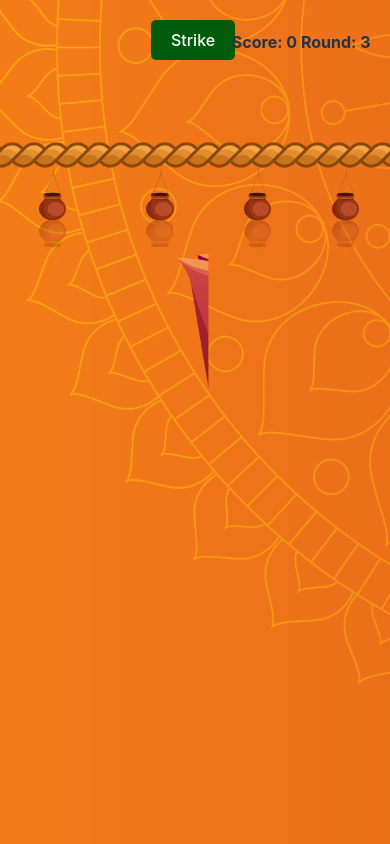
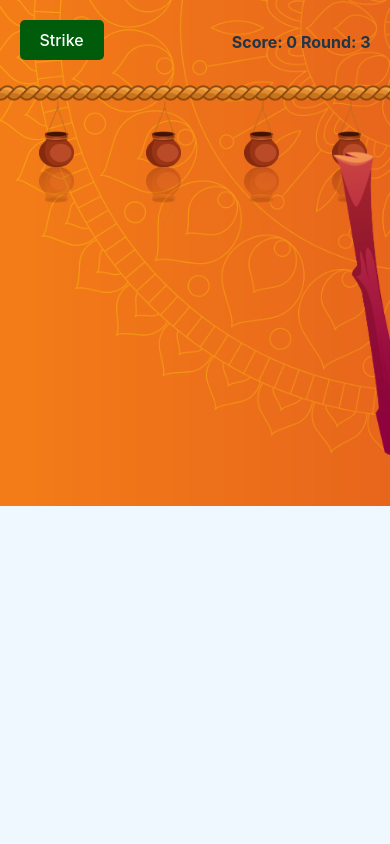
Before and after one commit to Nipunc55/New-Year-Games, a React (Vite) app: page /1 in a window 390 px wide. Built offline with nearby package versions, Linux system fonts and the light colour scheme.

Commit message:
CHG | make responsivenes

```diff
--- a/src/styles/Game_1.module.css
+++ b/src/styles/Game_1.module.css
@@ -87,7 +87,7 @@
 
 .buttonContainer {
   position: relative;
-  z-index: 10;
+  z-index: 0;
 }
 .popup {
   display: inline;
@@ -109,3 +109,22 @@
   color: black;
   text-transform: uppercase;
 }
+@media (max-width: 800px) {
+  .container {
+    height: 60% !important;
+  }
+  .buttonContainer {
+    display: flex;
+    padding-left: 5%;
+
+    align-items: start;
+  }
+  .target {
+    width: 9%;
+  }
+
+  .hammer {
+    width: 15%;
+    height: 60%;
+  }
+}
--- a/src/styles/PopUp.module.css
+++ b/src/styles/PopUp.module.css
@@ -9,6 +9,7 @@
   display: flex;
   justify-content: center;
   align-items: center;
+  z-index: 10;
 }
 
 .popup {
```
